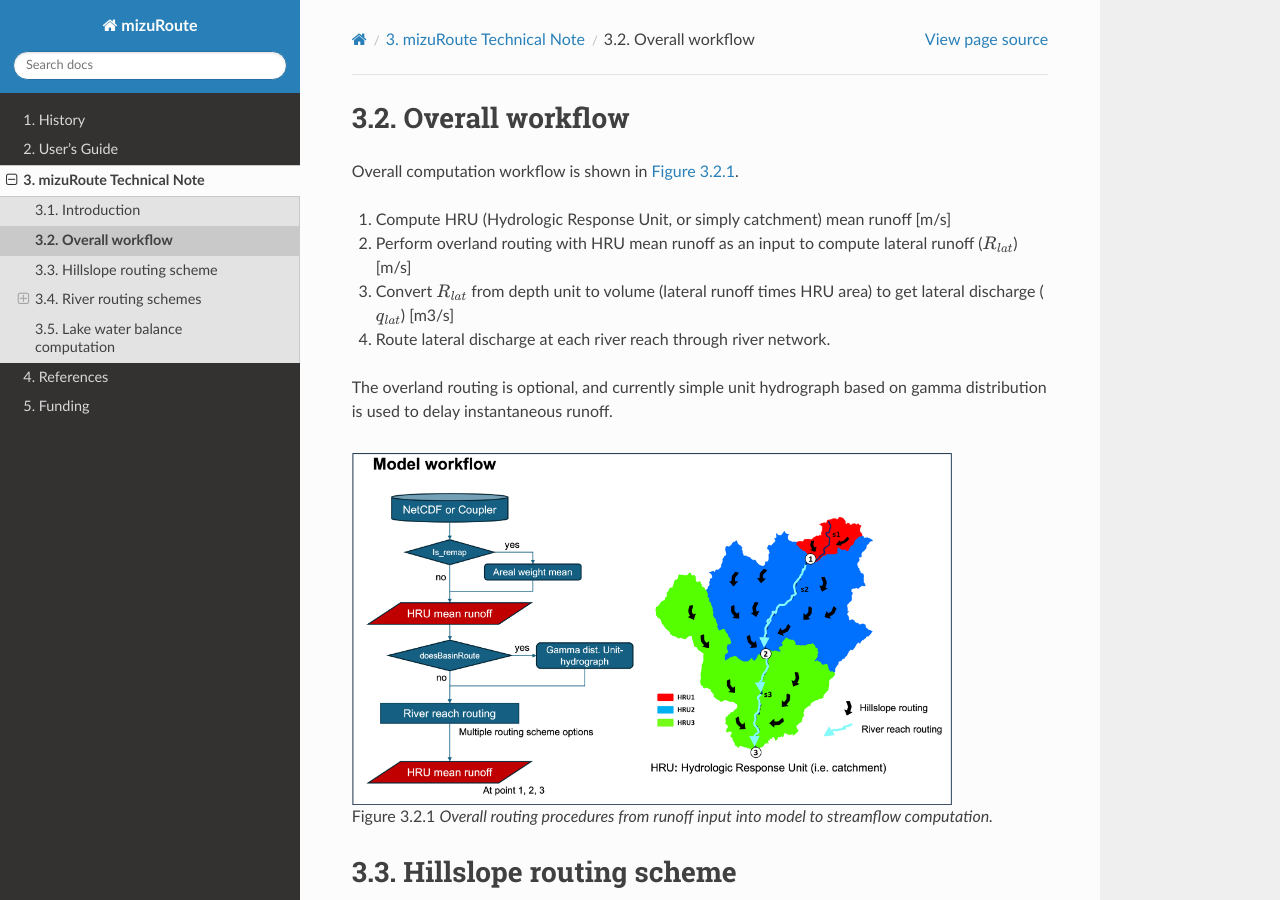
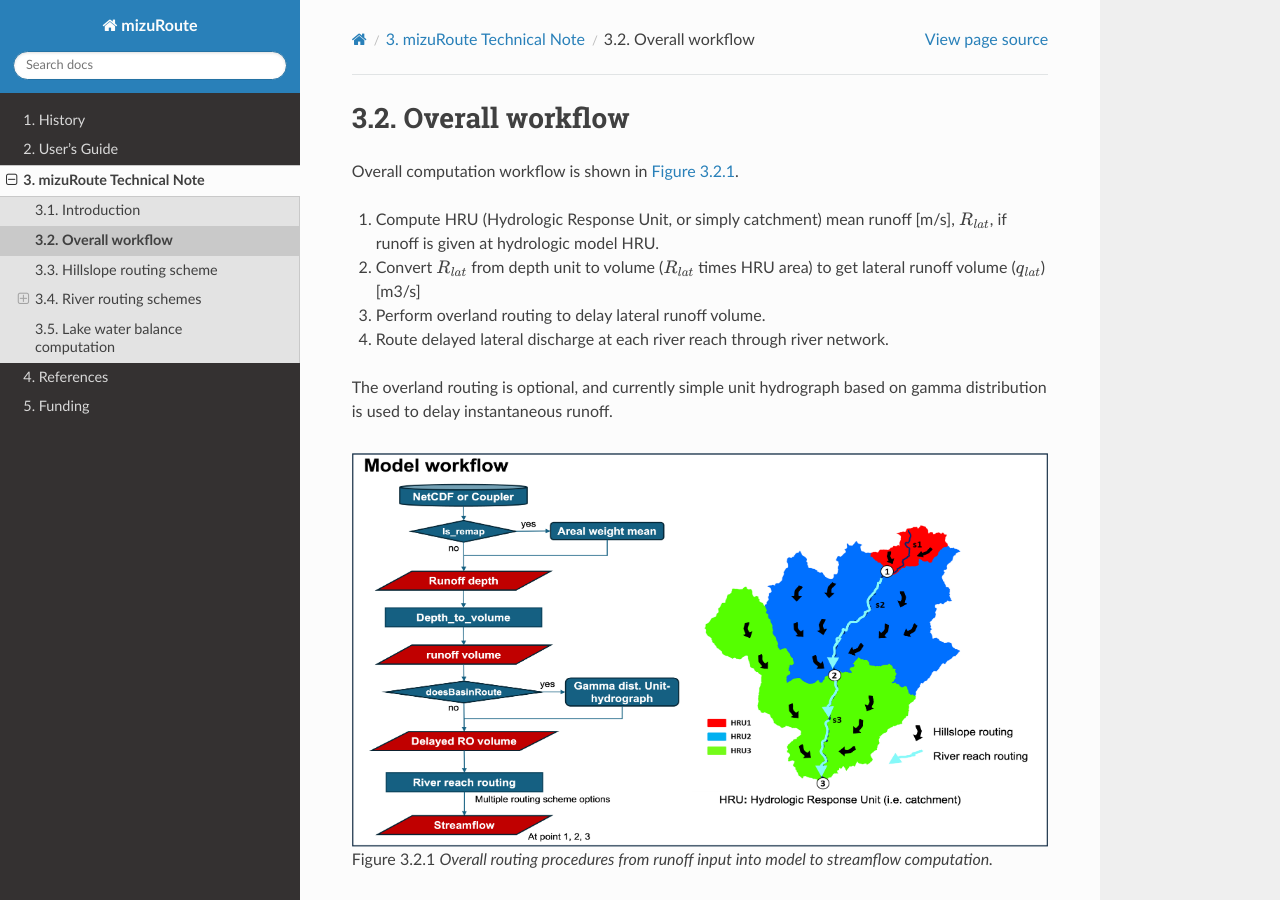
Before and after one commit to ESCOMP/mizuRoute, a Sphinx documentation site: the page built from docs/source/tech_note/reach_routing.rst, in a window 1280 px wide and 900 px high. Built offline with Sphinx 7.4.7 and the Read the Docs theme 3.1.0, drawn with Linux system fonts in a browser that asks for light colours.

Commit message:
update overall routing procedure

```diff
--- a/docs/source/tech_note/reach_routing.rst
+++ b/docs/source/tech_note/reach_routing.rst
@@ -6,20 +6,21 @@
 
 Overall computation workflow is shown in :numref:`Figure_overall_comp_workflow`.
 
-#. Compute HRU (Hydrologic Response Unit, or simply catchment) mean runoff [m/s]
+#. Compute HRU (Hydrologic Response Unit, or simply catchment) mean runoff [m/s], :math:`R_{lat}`, if runoff is given at hydrologic model HRU.
 
-#. Perform overland routing with HRU mean runoff as an input to compute lateral runoff (:math:`R_{lat}`) [m/s]
+#. Convert :math:`R_{lat}` from depth unit to volume (:math:`R_{lat}` times HRU area) to get lateral runoff volume (:math:`q_{lat}`) [m3/s]
 
-#. Convert :math:`R_{lat}` from depth unit to volume (lateral runoff times HRU area) to get lateral discharge (:math:`q_{lat}`) [m3/s]
+#. Perform overland routing to delay lateral runoff volume.
 
-#. Route lateral discharge at each river reach through river network.
+#. Route delayed lateral discharge at each river reach through river network.
 
 The overland routing is optional, and currently simple unit hydrograph based on gamma distribution is used to delay instantaneous runoff.
 
 .. _Figure_overall_comp_workflow:
 
 .. figure:: images/overall_comp_workflow.png
- :width: 600
+ :width: 700
+ :height: 400
 
  Overall routing procedures from runoff input into model to streamflow computation.
 
```
Also changed, not shown: docs/source/tech_note/images/overall_comp_workflow.png.
